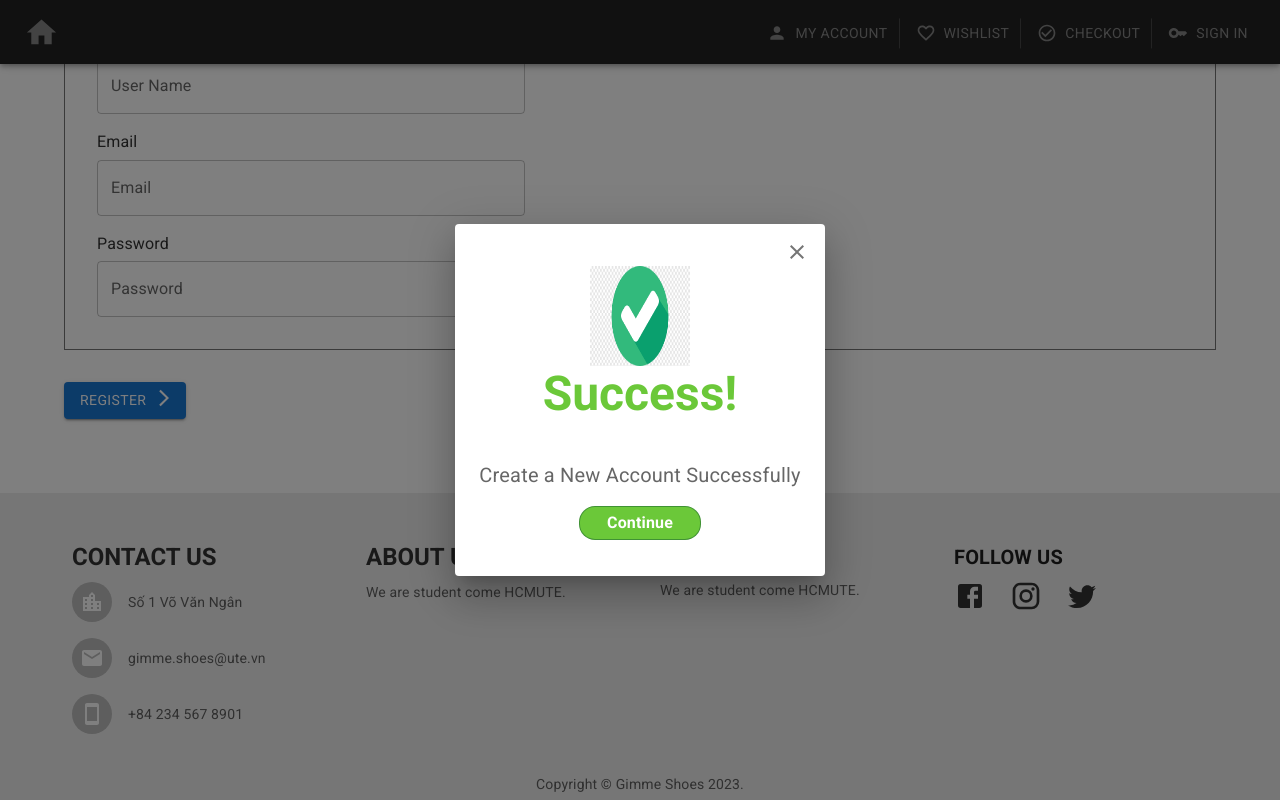
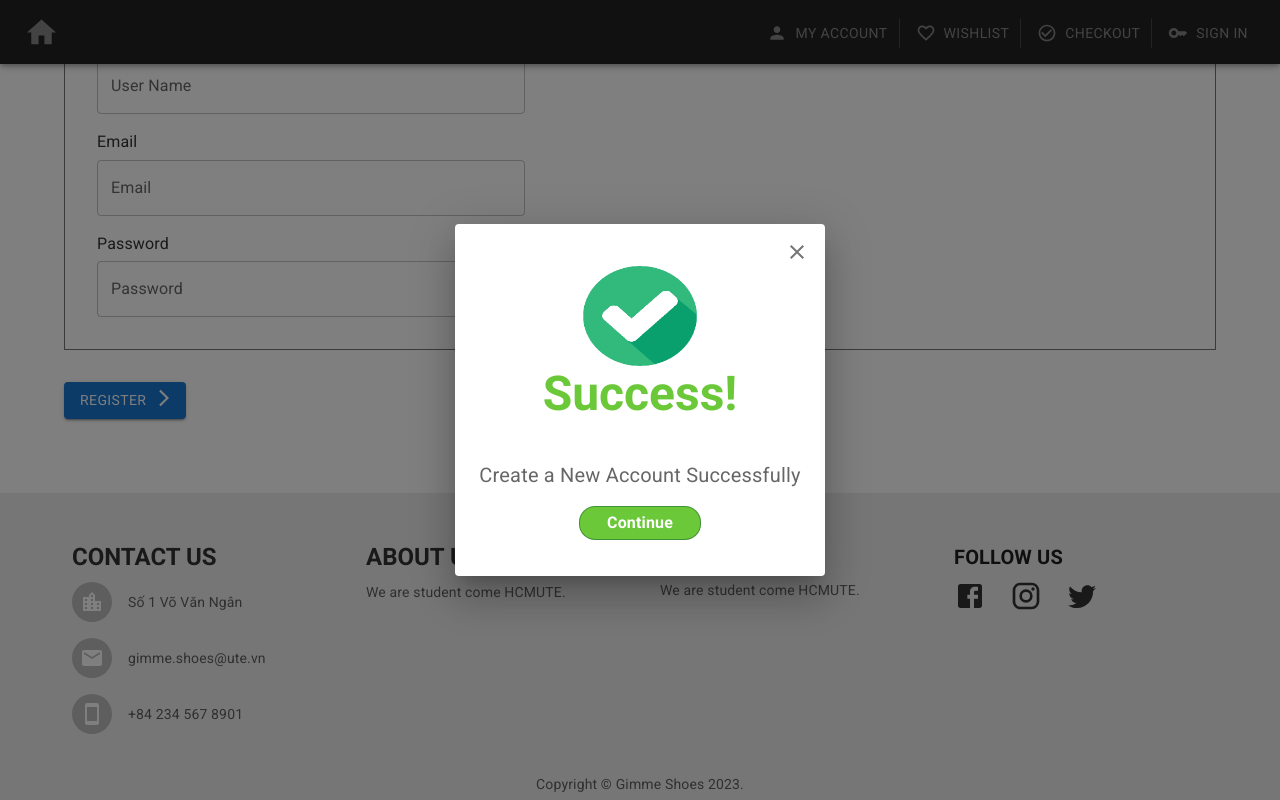
Before and after one commit to khoa36isefiw/Project-on-Engineering, a React (Create React App) app: page /register-account in a window 1280 px wide. Both pictures are taken after a click on the button "REGISTER". Shown: the part 757-1557 px from the top of the page. Built offline with nearby package versions, Linux system fonts and the light colour scheme.

Commit message:
update readme

```diff
--- a/src/pages/RegisterAccount/PopupTest.js
+++ b/src/pages/RegisterAccount/PopupTest.js
@@ -15,8 +15,9 @@ import IconButton from '@mui/material/IconButton';
 
 import CheckCircleIcon from '@mui/icons-material/CheckCircle';
 import Slide from '@mui/material/Slide';
-
-import SuccessImage from '~/assets/images/success-icon.png';
+// success-icon-removebg-preview.png
+// import SuccessImage from '~/assets/images/success-icon.png';
+import SuccessImage from '~/assets/images/success-icon-removebg-preview.png';
 import ErrorImage from '~/assets/images/signs-close-icon-png.webp';
 
 // make slide animation
@@ -61,14 +62,14 @@ function PopupTest(props) {
                     <img
                         // src="https://icons.veryicon.com/png/o/miscellaneous/8atour/success-35.png"
                         src={SuccessImage}
-                        style={{ width: '100px', height: '100px' }}
+                        style={{ width: '200px', height: '100px' }}
                         alt="Success Logo"
                     />
                 ) : (
                     <img
                         // src="https://icons.veryicon.com/png/o/miscellaneous/8atour/success-35.png"
                         src={ErrorImage}
-                        style={{ width: '100px', height: '100px' }}
+                        style={{ width: '200px', height: '100px' }}
                         alt="Success Logo"
                     />
                 )}
```
Also changed, not shown: src/assets/images/success-icon-removebg-preview.png (added), 1 other file (tests, documents, lock files or other folders).
